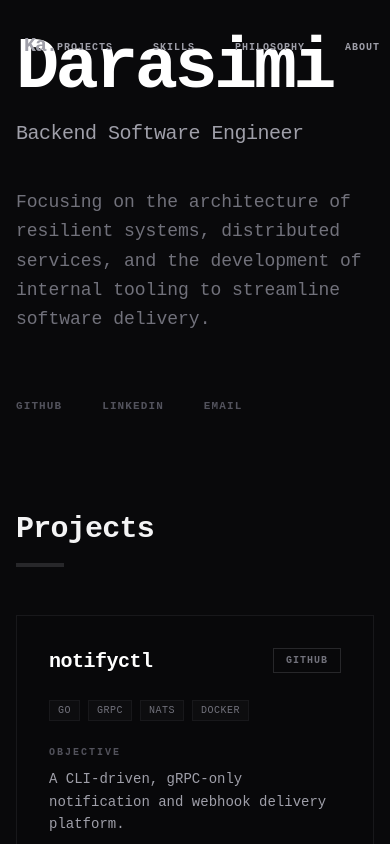
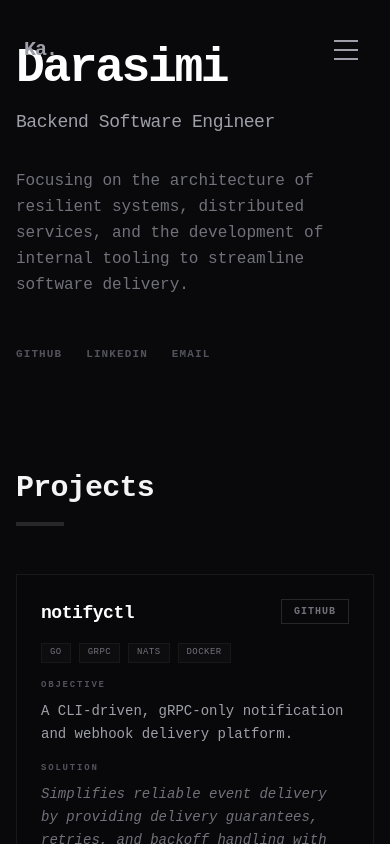
Before and after one commit to lupppig/lupppig.github.io, a React (Vite) app: page / in a window 390 px wide. Shown: the top 844 px of the page. Built offline with nearby package versions, Linux system fonts and the light colour scheme.

Commit message:
Refine mobile responsiveness and navigation menu

```diff
--- a/src/App.tsx
+++ b/src/App.tsx
@@ -37,7 +37,7 @@ function App() {
 				<div className="reveal"><Contact /></div>
 			</main>
 			<footer className="py-12 border-t border-zinc-900">
-				<div className="max-w-4xl mx-auto px-6 md:px-8 flex justify-between items-center text-xs text-secondary uppercase tracking-widest font-medium">
+				<div className="max-w-4xl mx-auto px-6 md:px-8 flex flex-col md:flex-row justify-between items-center gap-4 text-[10px] md:text-xs text-secondary uppercase tracking-widest font-medium text-center md:text-left">
 					<p>© 2026 Darasimi</p>
 					<p>Build with love lmaooooooooooo</p>
 				</div>
--- a/src/components/Navigation.tsx
+++ b/src/components/Navigation.tsx
@@ -3,6 +3,7 @@ import { navigationLinks, personalInfo } from '../data/portfolio';
 
 export const Navigation: React.FC = () => {
 	const [isScrolled, setIsScrolled] = useState(false);
+	const [isMenuOpen, setIsMenuOpen] = useState(false);
 
 	useEffect(() => {
 		const handleScroll = () => {
@@ -16,14 +17,29 @@ export const Navigation: React.FC = () => {
 
 	return (
 		<nav
-			className={`fixed top-0 left-0 w-full z-50 transition-all duration-500 ${isScrolled ? 'py-4 glass border-b border-zinc-900/50' : 'py-8'
+			className={`fixed top-0 left-0 w-full z-50 transition-all duration-500 ${isScrolled || isMenuOpen ? 'py-4 glass border-b border-zinc-900/50' : 'py-8'
 				}`}
 		>
 			<div className="max-w-4xl mx-auto px-6 md:px-8 flex justify-between items-center text-zinc-400">
-				<div className="text-white font-bold tracking-tighter text-xl">
-					<a href="#home">{initials}.</a>
+				<div className="text-white font-bold tracking-tighter text-xl z-50">
+					<a href="#home" onClick={() => setIsMenuOpen(false)}>{initials}.</a>
 				</div>
-				<ul className="flex gap-10">
+
+				{/* Mobile Menu Toggle */}
+				<button
+					className="md:hidden z-50 text-zinc-400 hover:text-white transition-colors p-2"
+					onClick={() => setIsMenuOpen(!isMenuOpen)}
+					aria-label="Toggle menu"
+				>
+					<div className="w-6 h-5 relative flex flex-col justify-between">
+						<span className={`w-full h-0.5 bg-current transition-all duration-300 ${isMenuOpen ? 'rotate-45 translate-y-2' : ''}`} />
+						<span className={`w-full h-0.5 bg-current transition-opacity duration-300 ${isMenuOpen ? 'opacity-0' : ''}`} />
+						<span className={`w-full h-0.5 bg-current transition-all duration-300 ${isMenuOpen ? '-rotate-45 -translate-y-2.5' : ''}`} />
+					</div>
+				</button>
+
+				{/* Desktop Navigation */}
+				<ul className="hidden md:flex gap-10">
 					{navigationLinks.map((link) => (
 						<li key={link.name}>
 							<a
@@ -36,6 +52,22 @@ export const Navigation: React.FC = () => {
 					))}
 				</ul>
 			</div>
+
+			{/* Compact Mobile Menu Dropdown */}
+			<div className={`absolute top-full right-6 mt-2 w-48 glass border border-zinc-800/50 rounded-xl overflow-hidden transition-all duration-300 md:hidden z-50 ${isMenuOpen ? 'opacity-100 translate-y-0 pointer-events-auto' : 'opacity-0 -translate-y-4 pointer-events-none'}`}>
+				<div className="flex flex-col py-2">
+					{navigationLinks.map((link) => (
+						<a
+							key={link.name}
+							href={link.href}
+							onClick={() => setIsMenuOpen(false)}
+							className="px-6 py-4 text-[10px] uppercase tracking-[0.2em] font-bold text-zinc-400 hover:text-white hover:bg-zinc-800/50 transition-all duration-200"
+						>
+							{link.name}
+						</a>
+					))}
+				</div>
+			</div>
 		</nav>
 	);
 };
--- a/src/sections/About.tsx
+++ b/src/sections/About.tsx
@@ -6,10 +6,10 @@ export const About: React.FC = () => {
 	return (
 		<Section id="about">
 			<Container>
-				<div className="grid grid-cols-1 lg:grid-cols-12 gap-16 lg:gap-24">
+				<div className="grid grid-cols-1 lg:grid-cols-12 gap-12 lg:gap-24">
 					<div className="lg:col-span-12 max-w-2xl">
-						<h2 className="text-3xl font-bold mb-8">About Me</h2>
-						<div className="space-y-8 text-zinc-400 text-lg leading-relaxed">
+						<h2 className="text-3xl font-bold mb-6 md:mb-8">About Me</h2>
+						<div className="space-y-6 md:space-y-8 text-zinc-400 text-base md:text-lg leading-relaxed">
 							<p>
 								{personalInfo.bio}
 							</p>
--- a/src/sections/Contact.tsx
+++ b/src/sections/Contact.tsx
@@ -7,22 +7,22 @@ export const Contact: React.FC = () => {
 		<Section id="contact" className="pb-48">
 			<Container>
 				<div className="max-w-xl">
-					<h2 className="text-3xl font-bold mb-8">Inquiry</h2>
-					<p className="text-zinc-400 text-xl leading-relaxed mb-12">
+					<h2 className="text-3xl font-bold mb-6 md:mb-8">Inquiry</h2>
+					<p className="text-zinc-400 text-lg md:text-xl leading-relaxed mb-10 md:mb-12">
 						I am available for technical discussions or collaboration on
 						backend infrastructure and distributed systems.
 					</p>
-					<div className="space-y-12">
+					<div className="space-y-10 md:space-y-12">
 						<div>
 							<span className="text-[10px] uppercase tracking-[0.3em] font-bold text-zinc-500 mb-4 block">Email</span>
 							<a
 								href={`mailto:${personalInfo.email}`}
-								className="text-2xl md:text-3xl font-bold text-white hover:text-zinc-400 transition-colors"
+								className="text-xl sm:text-2xl md:text-3xl font-bold text-white hover:text-zinc-400 transition-colors break-all md:break-normal"
 							>
 								{personalInfo.email}
 							</a>
 						</div>
-						<div className="flex gap-12 pt-8 border-t border-zinc-900">
+						<div className="flex flex-wrap gap-x-8 gap-y-6 pt-8 border-t border-zinc-900">
 							{[
 								{ name: 'LinkedIn', href: personalInfo.socials.linkedin },
 								{ name: 'GitHub', href: personalInfo.socials.github },
--- a/src/sections/Hero.tsx
+++ b/src/sections/Hero.tsx
@@ -7,17 +7,17 @@ export const Hero: React.FC = () => {
 		<Section id="home" className="min-h-[50vh] flex items-center pt-8 bg-background">
 			<Container>
 				<div className="max-w-2xl">
-					<h1 className="text-7xl font-bold tracking-tighter text-white mb-4">
+					<h1 className="text-5xl md:text-7xl font-bold tracking-tighter text-white mb-4">
 						{personalInfo.name}
 					</h1>
-					<h2 className="text-xl font-medium tracking-tight text-zinc-400 mb-10">
+					<h2 className="text-lg md:text-xl font-medium tracking-tight text-zinc-400 mb-8 md:mb-10">
 						Backend Software Engineer
 					</h2>
-					<p className="text-zinc-500 text-lg leading-relaxed mb-16 font-mono">
+					<p className="text-zinc-500 text-base md:text-lg leading-relaxed mb-12 md:mb-16 font-mono">
 						Focusing on the architecture of resilient systems, distributed services,
 						and the development of internal tooling to streamline software delivery.
 					</p>
-					<div className="flex gap-10 font-mono text-[11px] uppercase tracking-widest font-bold">
+					<div className="flex flex-wrap gap-6 md:gap-10 font-mono text-[11px] uppercase tracking-widest font-bold">
 						<a
 							href={personalInfo.socials.github}
 							className="text-zinc-600 hover:text-white transition-colors"
--- a/src/sections/Philosophy.tsx
+++ b/src/sections/Philosophy.tsx
@@ -11,11 +11,11 @@ export const Philosophy: React.FC = () => {
 					<div className="h-1 w-12 bg-zinc-800"></div>
 				</div>
 				<div className="max-w-xl">
-					<ul className="space-y-8">
+					<ul className="space-y-8 md:space-y-10">
 						{philosophy.map((point, index) => (
-							<li key={index} className="flex gap-6 items-start">
-								<span className="text-zinc-800 font-mono text-lg mt-1">0{index + 1}</span>
-								<p className="text-zinc-400 text-lg leading-relaxed">
+							<li key={index} className="flex gap-4 md:gap-6 items-start">
+								<span className="text-zinc-800 font-mono text-base md:text-lg mt-1">0{index + 1}</span>
+								<p className="text-zinc-400 text-base md:text-lg leading-relaxed">
 									{point}
 								</p>
 							</li>
--- a/src/sections/Projects.tsx
+++ b/src/sections/Projects.tsx
@@ -10,17 +10,17 @@ export const Projects: React.FC = () => {
 					<h2 className="text-3xl font-bold mb-4">Projects</h2>
 					<div className="h-1 w-12 bg-zinc-800"></div>
 				</div>
-				<div className="grid grid-cols-1 md:grid-cols-2 gap-8">
+				<div className="grid grid-cols-1 md:grid-cols-2 gap-6 md:gap-8">
 					{projects.map((project) => (
 						<a
 							key={project.title}
 							href={project.github}
 							target="_blank"
 							rel="noopener noreferrer"
-							className="group block p-8 border border-zinc-900 bg-zinc-950/50 flex flex-col h-full transition-all duration-300 hover:border-zinc-700 hover:bg-zinc-900/40"
+							className="group block p-6 md:p-8 border border-zinc-900 bg-zinc-950/50 flex flex-col h-full transition-all duration-300 hover:border-zinc-700 hover:bg-zinc-900/40"
 						>
-							<div className="flex justify-between items-start mb-6">
-								<h3 className="text-xl font-bold text-white group-hover:text-white transition-colors">
+							<div className="flex justify-between items-start mb-4 md:mb-6">
+								<h3 className="text-lg md:text-xl font-bold text-white group-hover:text-white transition-colors">
 									{project.title}
 								</h3>
 								<span className="text-[10px] uppercase tracking-widest font-bold text-zinc-500 group-hover:text-zinc-300 transition-colors border border-zinc-800 px-3 py-1">
@@ -28,20 +28,20 @@ export const Projects: React.FC = () => {
 								</span>
 							</div>
 
-							<div className="flex flex-wrap gap-2 mb-6">
+							<div className="flex flex-wrap gap-2 mb-4 md:mb-6">
 								{project.tags.map((tag) => (
 									<span
 										key={tag}
-										className="text-[10px] uppercase font-mono tracking-wider text-zinc-500 px-2 py-0.5 border border-zinc-900 bg-zinc-900/30 group-hover:border-zinc-800 transition-colors"
+										className="text-[9px] md:text-[10px] uppercase font-mono tracking-wider text-zinc-500 px-2 py-0.5 border border-zinc-900 bg-zinc-900/30 group-hover:border-zinc-800 transition-colors"
 									>
 										{tag}
 									</span>
 								))}
 							</div>
 
-							<div className="space-y-6 flex-grow">
+							<div className="space-y-4 md:space-y-6 flex-grow">
 								<div>
-									<span className="text-[10px] uppercase tracking-[0.2em] font-bold text-zinc-600 mb-2 block group-hover:text-zinc-400 transition-colors">
+									<span className="text-[9px] md:text-[10px] uppercase tracking-[0.2em] font-bold text-zinc-600 mb-2 block group-hover:text-zinc-400 transition-colors">
 										Objective
 									</span>
 									<p className="text-zinc-400 leading-relaxed text-sm group-hover:text-zinc-300 transition-colors">
@@ -49,7 +49,7 @@ export const Projects: React.FC = () => {
 									</p>
 								</div>
 								<div>
-									<span className="text-[10px] uppercase tracking-[0.2em] font-bold text-zinc-600 mb-2 block group-hover:text-zinc-400 transition-colors">
+									<span className="text-[9px] md:text-[10px] uppercase tracking-[0.2em] font-bold text-zinc-600 mb-2 block group-hover:text-zinc-400 transition-colors">
 										Solution
 									</span>
 									<p className="text-zinc-500 leading-relaxed text-sm italic group-hover:text-zinc-400 transition-colors">
--- a/src/sections/Skills.tsx
+++ b/src/sections/Skills.tsx
@@ -10,15 +10,15 @@ export const Skills: React.FC = () => {
 					<h2 className="text-3xl font-bold mb-4">Skills</h2>
 					<div className="h-1 w-12 bg-zinc-800"></div>
 				</div>
-				<div className="grid grid-cols-2 lg:grid-cols-4 gap-8">
+				<div className="grid grid-cols-2 lg:grid-cols-4 gap-x-8 gap-y-12 md:gap-8">
 					{skills.map((group) => (
 						<div key={group.category}>
-							<h3 className="text-zinc-500 text-[10px] uppercase tracking-[0.3em] font-bold mb-6">
+							<h3 className="text-zinc-500 text-[10px] uppercase tracking-[0.3em] font-bold mb-4 md:mb-6">
 								{group.category}
 							</h3>
-							<ul className="space-y-4">
+							<ul className="space-y-3 md:space-y-4">
 								{group.items.map((skill) => (
-									<li key={skill} className="text-white text-lg font-medium tracking-tight">
+									<li key={skill} className="text-white text-base md:text-lg font-medium tracking-tight">
 										{skill}
 									</li>
 								))}
```
